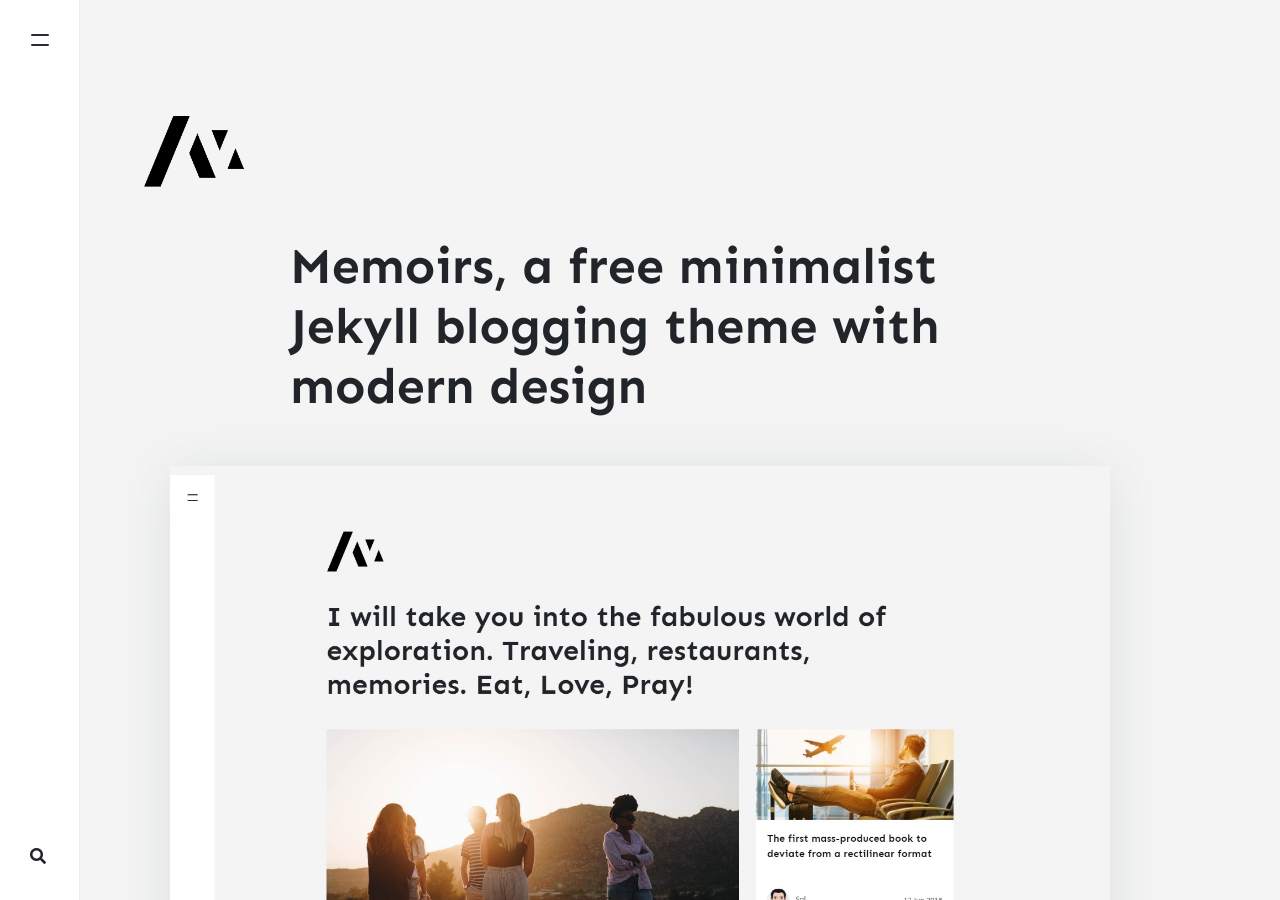
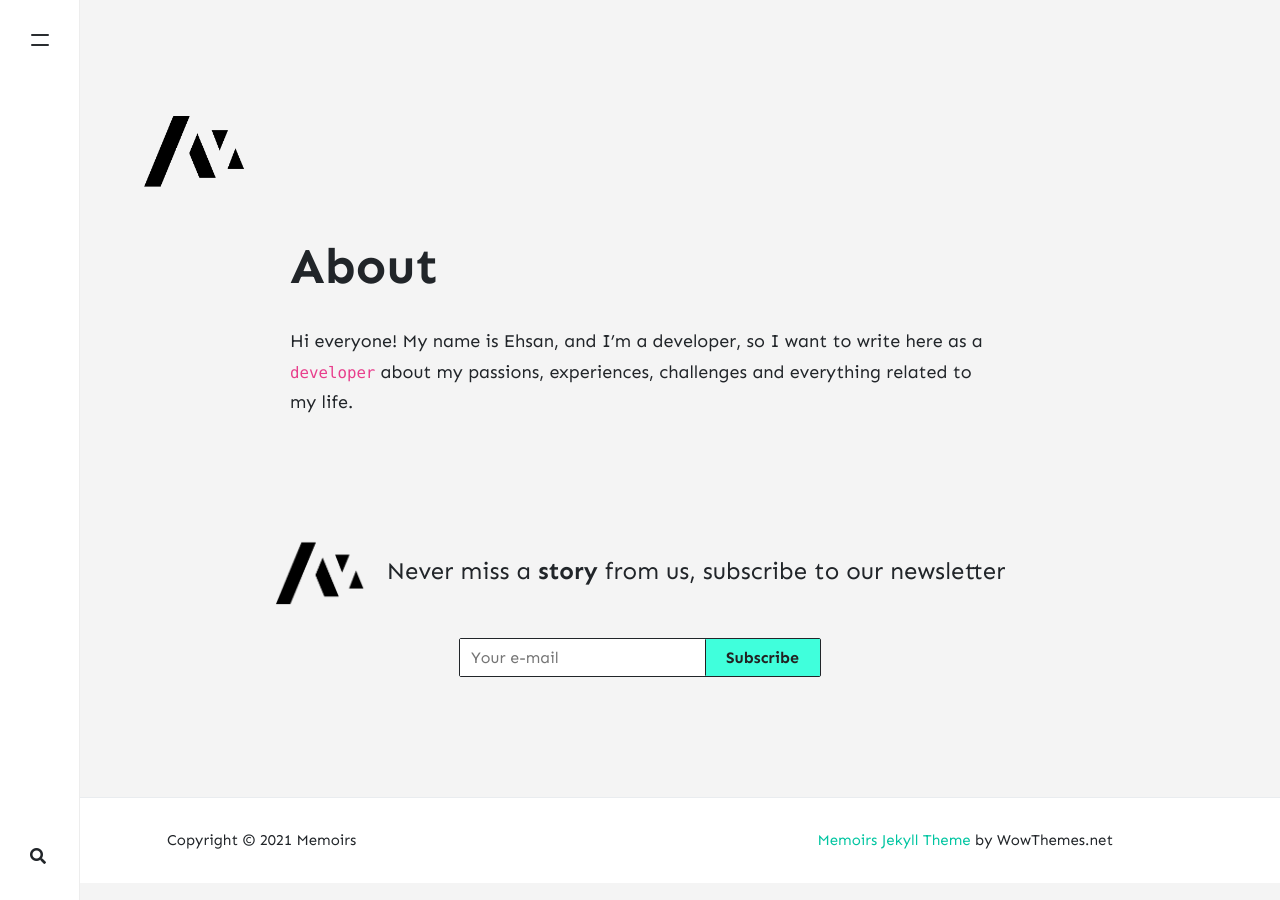
Before and after one commit to EhsanAsaDev/EhsanAsaDev.github.io, a Jekyll site: the page built from _pages/about.md, in a window 1280 px wide and 900 px high. Built offline with Jekyll 4.4.1, drawn with Linux system fonts in a browser that asks for light colours; nearby versions of some CDN libraries; comment, search, counter and statistics services are not loaded; some of the changed text lies outside the part shown.

Commit message:
change about

```diff
--- a/_pages/about.md
+++ b/_pages/about.md
@@ -1,12 +1,10 @@
 ---
 layout: page
-title: Memoirs, a free minimalist Jekyll blogging theme with modern design
+title: About
 permalink: /about
 comments: false
-image: assets/images/screenshot.jpg
-imageshadow: true
+image:
+imageshadow:
 ---
 
-This website is a demonstration to see **Memoirs Jekyll theme** in action. The theme is compatible with Github pages, in fact even this demo itself is created with Github Pages and hosted with Github.
-
-<a target="_blank" href="https://bootstrapstarter.com/bootstrap-templates/jekyll-theme-memoirs/" class="btn btn-dark"> Get Memoirs for Jekyll &rarr;</a>
+Hi everyone! My name is Ehsan, and I'm a developer, so I want to write here as a `developer` about my passions, experiences, challenges and everything related to my life.
```
